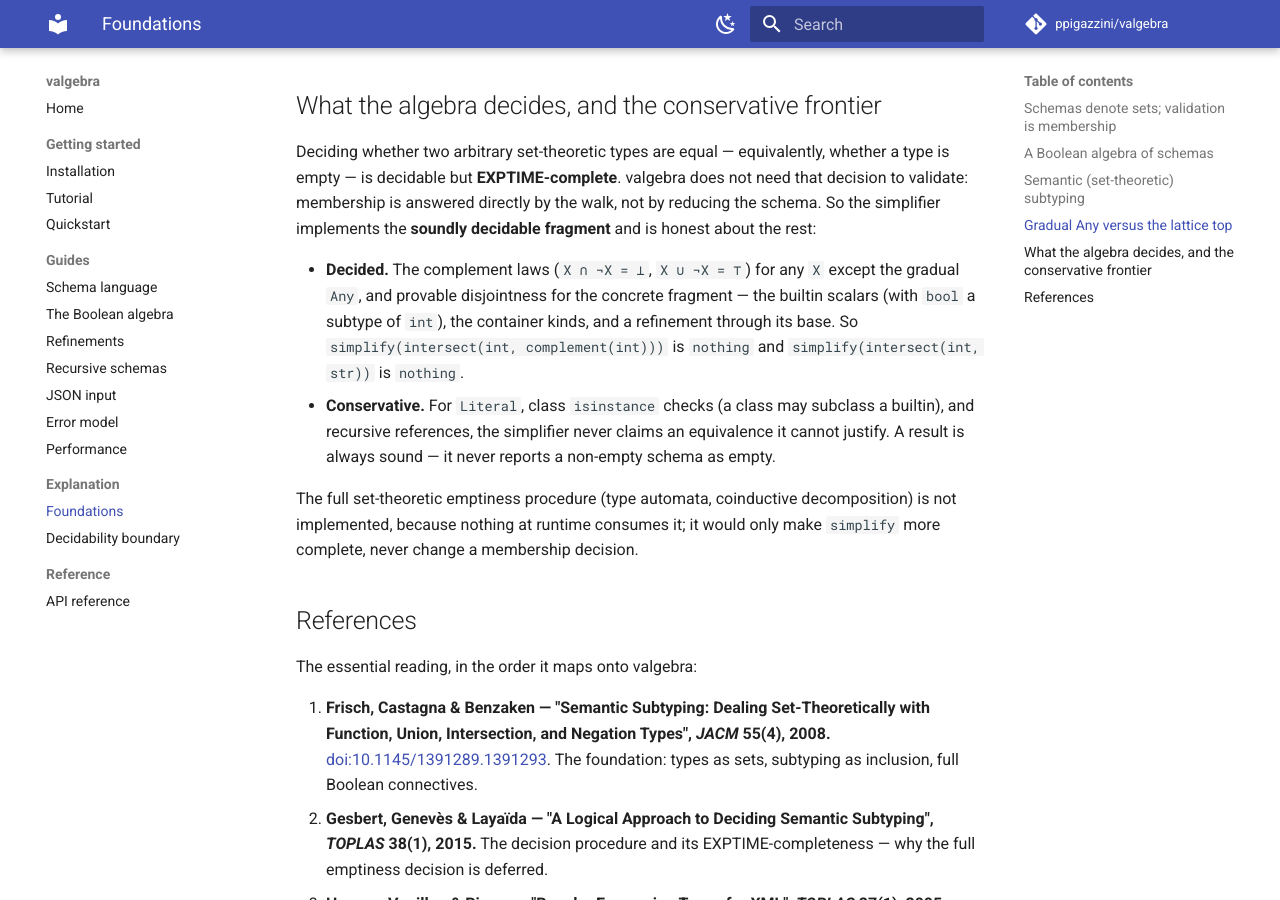
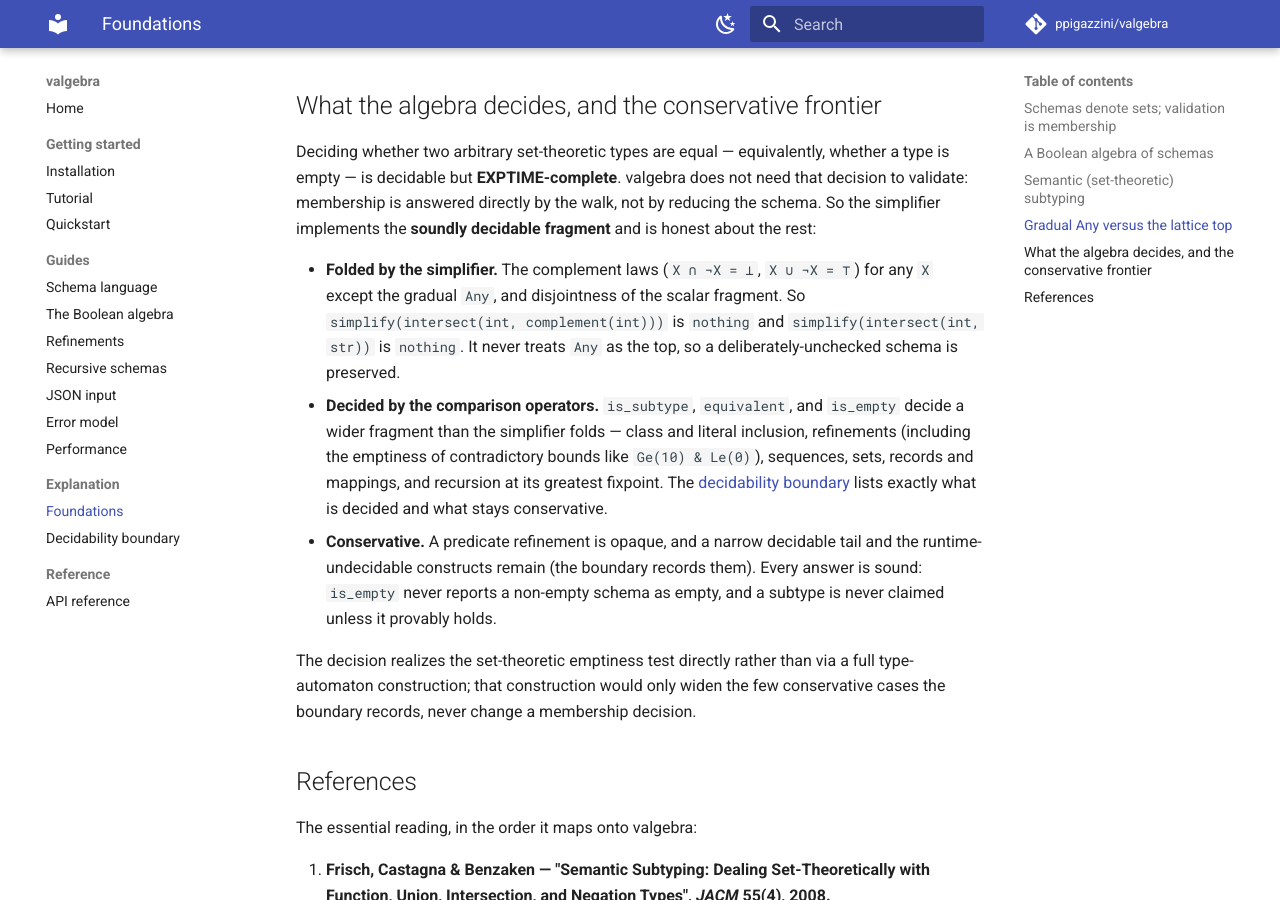
Before and after one commit to ppigazzini/valgebra, an MkDocs documentation site: the page built from docs/foundations.md, in a window 1280 px wide and 900 px high, scrolled down 1641 px. Built offline with MkDocs 1.6.1 and Material for MkDocs 9.7.7, drawn with Linux system fonts in a browser that asks for light colours; comment, search, counter and statistics services are not loaded.

Commit message:
docs: align the guides with the decided fragment
Describe what the comparison operators decide, distinct from what the simplifier
folds: the boundary page is the map, the foundations and algebra guides point to
it and no longer place refinements, classes, or recursion in the conservative
column, the refinements guide shows a refinement as a subtype of its base and a
contradictory bound as empty, and the recursion guide shows the coinductive
comparison deciding reflexivity and uninhabited detection. Extend the landing
page's links to the refinements, recursion, decidability, and foundations pages.

```diff
--- a/docs/foundations.md
+++ b/docs/foundations.md
@@ -75,19 +75,25 @@ not need that decision to validate: membership is answered directly by the walk,
 not by reducing the schema. So the simplifier implements the **soundly decidable
 fragment** and is honest about the rest:
 
-- **Decided.** The complement laws (`X ∩ ¬X = ⊥`, `X ∪ ¬X = ⊤`) for any `X`
-  except the gradual `Any`, and provable disjointness for the concrete fragment —
-  the builtin scalars (with `bool` a subtype of `int`), the container kinds, and
-  a refinement through its base. So `simplify(intersect(int, complement(int)))`
-  is `nothing` and `simplify(intersect(int, str))` is `nothing`.
-- **Conservative.** For `Literal`, class `isinstance` checks (a class may
-  subclass a builtin), and recursive references, the simplifier never claims an
-  equivalence it cannot justify. A result is always sound — it never reports a
-  non-empty schema as empty.
+- **Folded by the simplifier.** The complement laws (`X ∩ ¬X = ⊥`,
+  `X ∪ ¬X = ⊤`) for any `X` except the gradual `Any`, and disjointness of the
+  scalar fragment. So `simplify(intersect(int, complement(int)))` is `nothing`
+  and `simplify(intersect(int, str))` is `nothing`. It never treats `Any` as the
+  top, so a deliberately-unchecked schema is preserved.
+- **Decided by the comparison operators.** `is_subtype`, `equivalent`, and
+  `is_empty` decide a wider fragment than the simplifier folds — class and literal
+  inclusion, refinements (including the emptiness of contradictory bounds like
+  `Ge(10) & Le(0)`), sequences, sets, records and mappings, and recursion at its
+  greatest fixpoint. The [decidability boundary](decidability.md) lists exactly
+  what is decided and what stays conservative.
+- **Conservative.** A predicate refinement is opaque, and a narrow decidable tail
+  and the runtime-undecidable constructs remain (the boundary records them). Every
+  answer is sound: `is_empty` never reports a non-empty schema as empty, and a
+  subtype is never claimed unless it provably holds.
 
-The full set-theoretic emptiness procedure (type automata, coinductive
-decomposition) is not implemented, because nothing at runtime consumes it; it
-would only make `simplify` more complete, never change a membership decision.
+The decision realizes the set-theoretic emptiness test directly rather than via a
+full type-automaton construction; that construction would only widen the few
+conservative cases the boundary records, never change a membership decision.
 
 ## References
 
```
Also changed, not shown: docs/algebra.md (+6 -7 lines), docs/index.md (+5 -1 lines), docs/recursion.md (+18 -0 lines), docs/refinements.md (+22 -0 lines).
